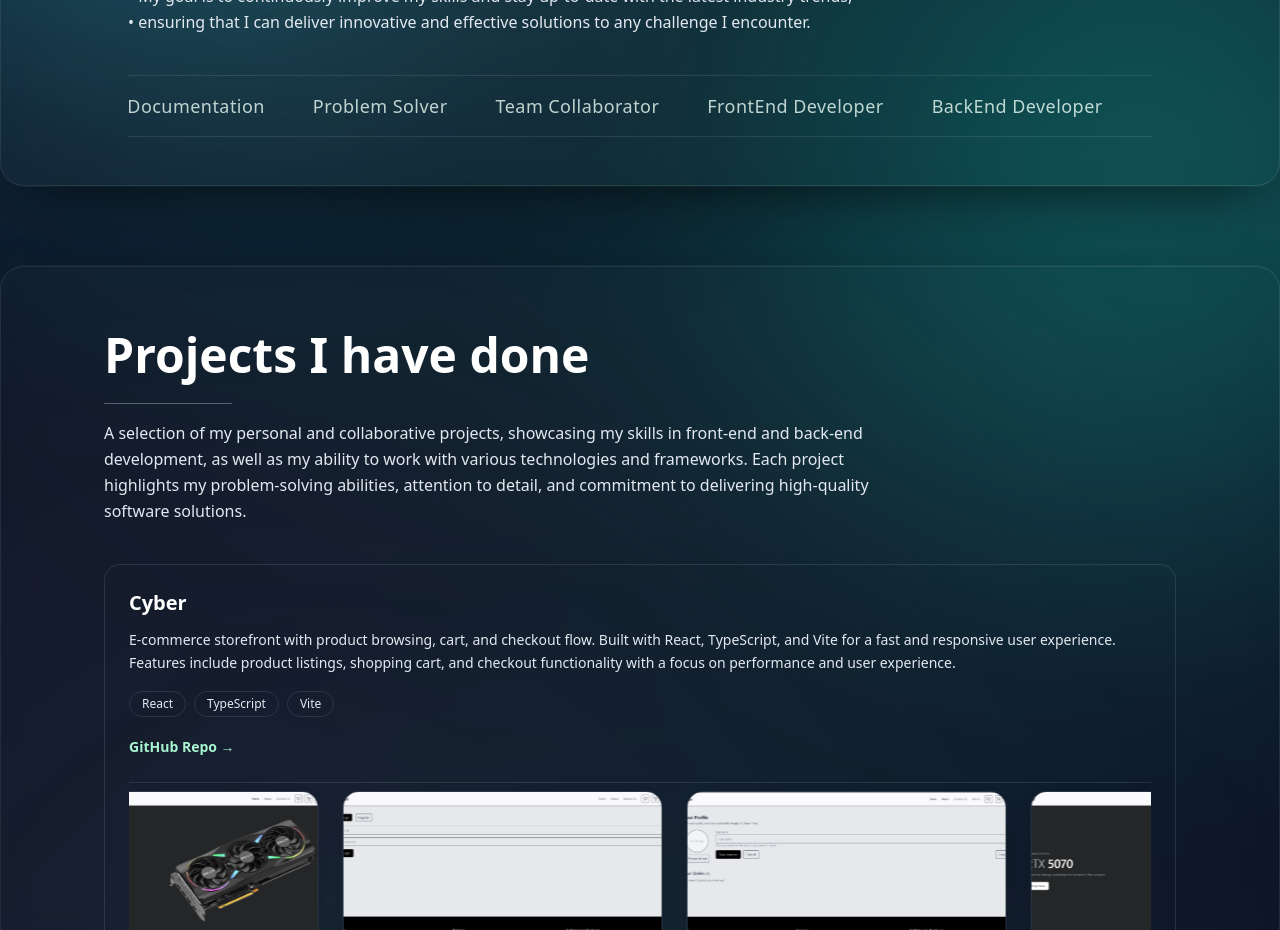
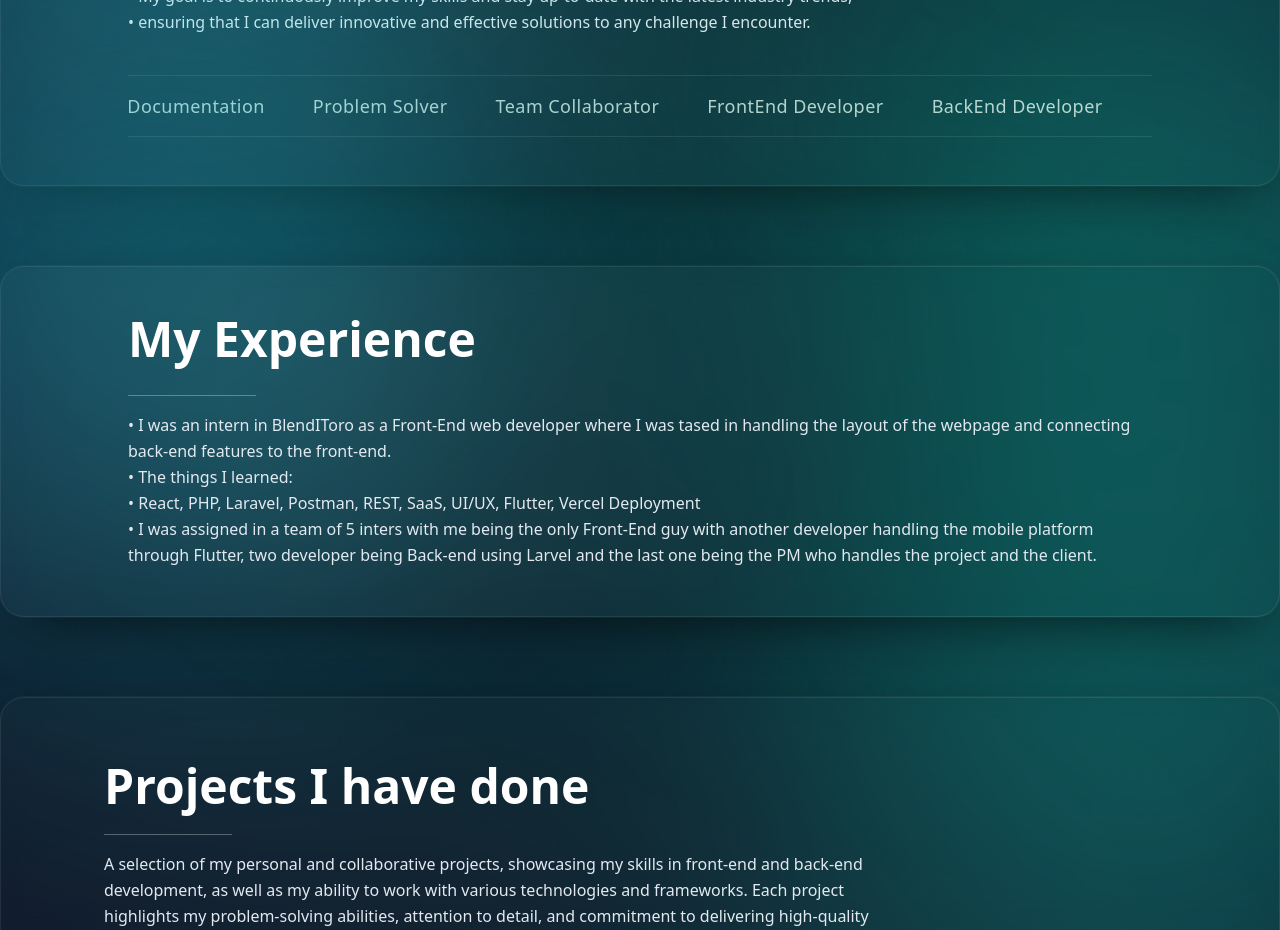
Before and after one commit to RonRonnix/PersonalPortfolio, a React (Vite) app: page / in a window 1280 px wide. Shown: the part 1180-2110 px from the top of the page. Built offline with nearby package versions, Linux system fonts and the light colour scheme.

Commit message:
Added My Experience section

```diff
--- a/src/App.tsx
+++ b/src/App.tsx
@@ -66,6 +66,8 @@ function App() {
   const [aboutVisible, setAboutVisible] = useState(false)
   const worksref = useRef<HTMLDivElement | null>(null)
   const [worksVisible, setWorksVisible] = useState(false)
+  const experienceCardRef = useRef<HTMLDivElement | null>(null)
+  const [experienceVisible, setExperienceVisible] = useState(false)
 
   useEffect(() => {
     const card = aboutCardRef.current
@@ -78,6 +80,23 @@ function App() {
         })
       },
       { threshold: 0.25 }
+    )
+
+    observer.observe(card)
+    return () => observer.disconnect()
+  }, [])
+
+    useEffect(() => {
+    const card = experienceCardRef.current
+    if (!card) return
+
+    const observer = new IntersectionObserver(
+      (entries) => {
+        entries.forEach(entry => {
+          setExperienceVisible(entry.isIntersecting)
+        })
+      },
+      { threshold: 0.85 }
     )
 
     observer.observe(card)
@@ -157,6 +176,60 @@ function App() {
                     speedSeconds={65}
                   />
                 </div>
+              </div>
+            </div>
+          </div>
+          <div className="pointer-events-none absolute inset-x-0 bottom-0 h-24 bg-gradient-to-b from-transparent via-brand-900/70 to-brand-900" />
+        </section>
+
+        {/* Encapsulating box for Experiences */}
+        <section id="experience" className="relative py-10 bg-brand-900/90 isolate">
+          <div className="pointer-events-none absolute inset-x-0 top-0 h-20 bg-gradient-to-b from-brand-900 to-transparent" />
+          {/* Background atmosphere */}
+          <div className="pointer-events-none absolute inset-0 opacity-40">
+            <div className="absolute -top-60 -left-40 w-[40rem] h-[40rem] rounded-full bg-[#22d3ee] blur-[170px]" />
+            <div className="absolute top-40 -right-60 w-[46rem] h-[46rem] rounded-full bg-[#14b8a6] blur-[160px]" />
+            <div className="absolute top-1/2 left-1/2 -translate-x-1/2 -translate-y-1/2 w-[75rem] h-[75rem] rounded-full bg-emerald-400/15 blur-[160px]" />
+          </div>
+
+          <div className="relative max-w-7xl mx-auto">
+            <div
+              ref={experienceCardRef}
+              className={
+                'relative overflow-hidden rounded-3xl border border-white/10 bg-brand-800/80 backdrop-blur-md shadow-[0_0_0_1px_rgba(255,255,255,0.04),0_20px_60px_-24px_rgba(0,0,0,0.8)] ' +
+                (experienceVisible ? 'animate-slide-in-left' : 'opacity-0 -translate-x-9')
+              }
+            >
+              <div className="pointer-events-none absolute inset-0 bg-[radial-gradient(circle_at_25%_35%,rgba(255,255,255,0.06),transparent_70%)]" />
+              <div className="max-w-5xl mx-auto px-auto md:py-12">
+                <h2 className="text-5xl font-bold mb-8 text-white">My Experience</h2>
+                <div className="mt-6 h-px w-32 mb-4 bg-white/30 rounded-full"></div>
+                <ul className="max-w-5xl text-brand-100/80 leading-relaxed">
+                  <li>&bull; I was an intern in BlendIToro as a Front-End web developer where I was tased in handling the layout of the webpage and connecting back-end features to the front-end.</li>
+                  <li>&bull; The things I learned:</li>
+                  <li>&bull; React, PHP, Laravel, Postman, REST, SaaS, UI/UX, Flutter, Vercel Deployment</li>
+                  <li>&bull; I was assigned in a team of 5 inters with me being the only Front-End guy with another developer handling the mobile platform through Flutter, two developer being Back-end using Larvel and the last one being the PM who handles the project and the client.</li>
+                </ul>
+                {/* <div className="mt-10">
+                  <Marquee
+                    items={[
+                      'Problem Solver',
+                      // 'Clean Code Advocate',
+                      'Team Collaborator',
+                      'FrontEnd Developer',
+                      'BackEnd Developer',
+                      'Fullstack Developer',
+                      'UI/UX Enthusiast',
+                      'Continuous Learner',
+                      'Performance Minded',
+                      // 'Test Writing',
+                      'Documentation',
+                    ]}
+                    direction="right"
+                    className="py-4 border-y border-white/10"
+                    speedSeconds={65}
+                  />
+                </div> */}
               </div>
             </div>
           </div>
```
